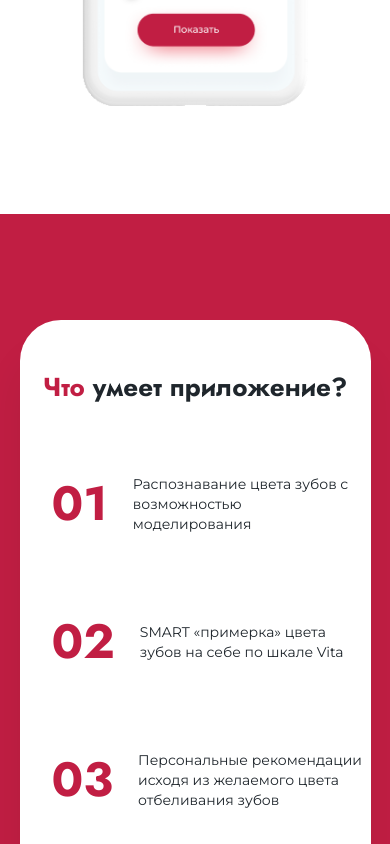
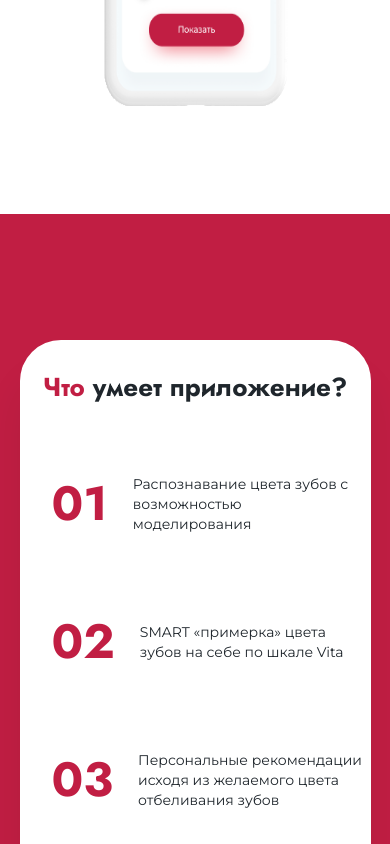
Before and after one commit to kirilinsky/splatapp, a React (Create React App) app: page / in a window 390 px wide. Shown: the part 1156-2000 px from the top of the page. Built offline with nearby package versions, Linux system fonts and the light colour scheme.

Commit message:
fix: styles

```diff
--- a/src/Views/Compare/style.scss
+++ b/src/Views/Compare/style.scss
@@ -108,7 +108,7 @@
         margin: 0 1px;
       }
       @media screen and (max-width: 410px) {
-        width: 88%;
+        width: 75%;
         margin: 5px 1px;
       }
     }
--- a/src/Views/First/style.scss
+++ b/src/Views/First/style.scss
@@ -61,8 +61,9 @@
   max-width: 490px;
   height: 81%;
   margin: 3px 1px;
-  @media (max-width: 815px) {
+  @media (max-width: 825px) {
     height: 79%;
+    max-width: 185px;
   }
   @media screen and (max-width: 550px) {
    height: 61%;
--- a/src/Views/Second/style.scss
+++ b/src/Views/Second/style.scss
@@ -16,7 +16,7 @@
     }
 
     @media (max-width: 429px) {
-      padding: 50px 7px;
+      padding: 30px 7px;
     }
   }
 
--- a/src/Views/Third/style.scss
+++ b/src/Views/Third/style.scss
@@ -86,6 +86,7 @@
   width: 100%;
   @media screen and (max-width: 867px) {
     justify-content: center;
+    margin-bottom: 20px;
   }
   .arrow {
     width: 49px;
--- a/src/components/Footer/Footer.scss
+++ b/src/components/Footer/Footer.scss
@@ -2,6 +2,7 @@
   flex-grow: 1;
   background: #fff;
   padding: 0 5%;
+  padding-bottom: 30px;
   @media (max-width: 649px) {
     display: flex;
     align-items: center;
```
